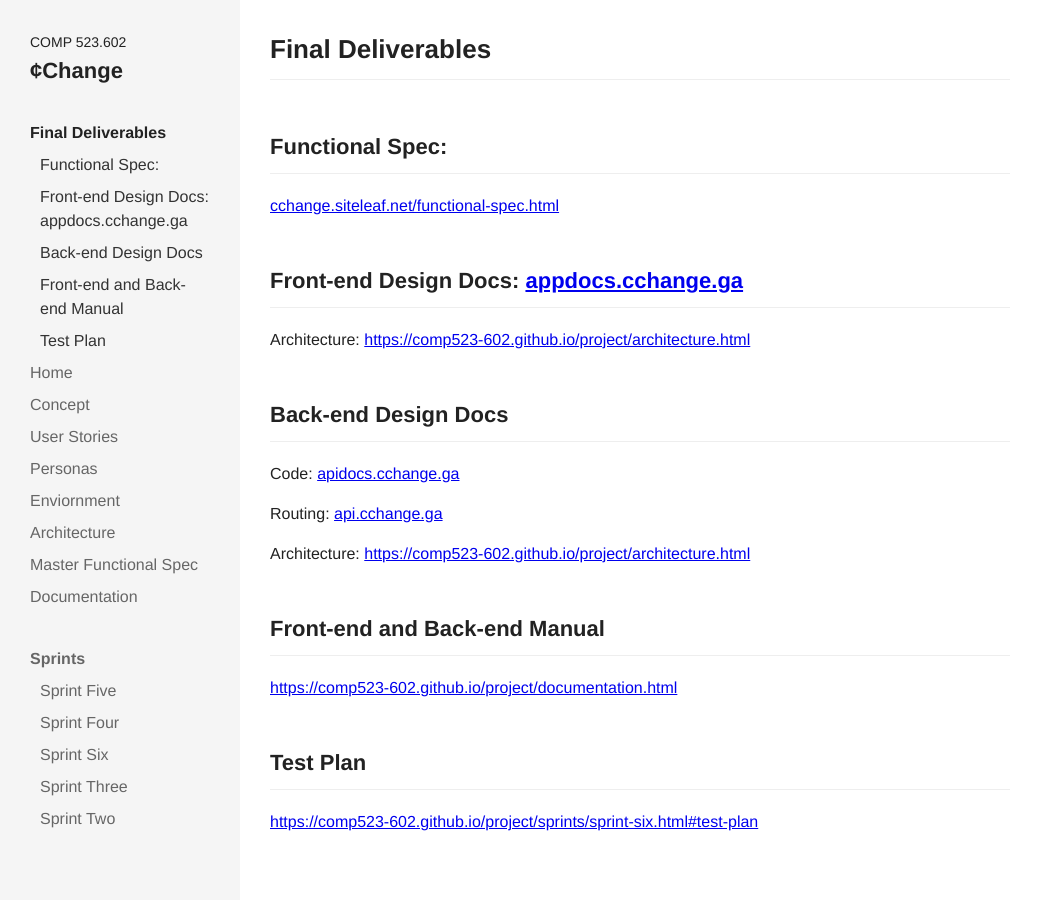
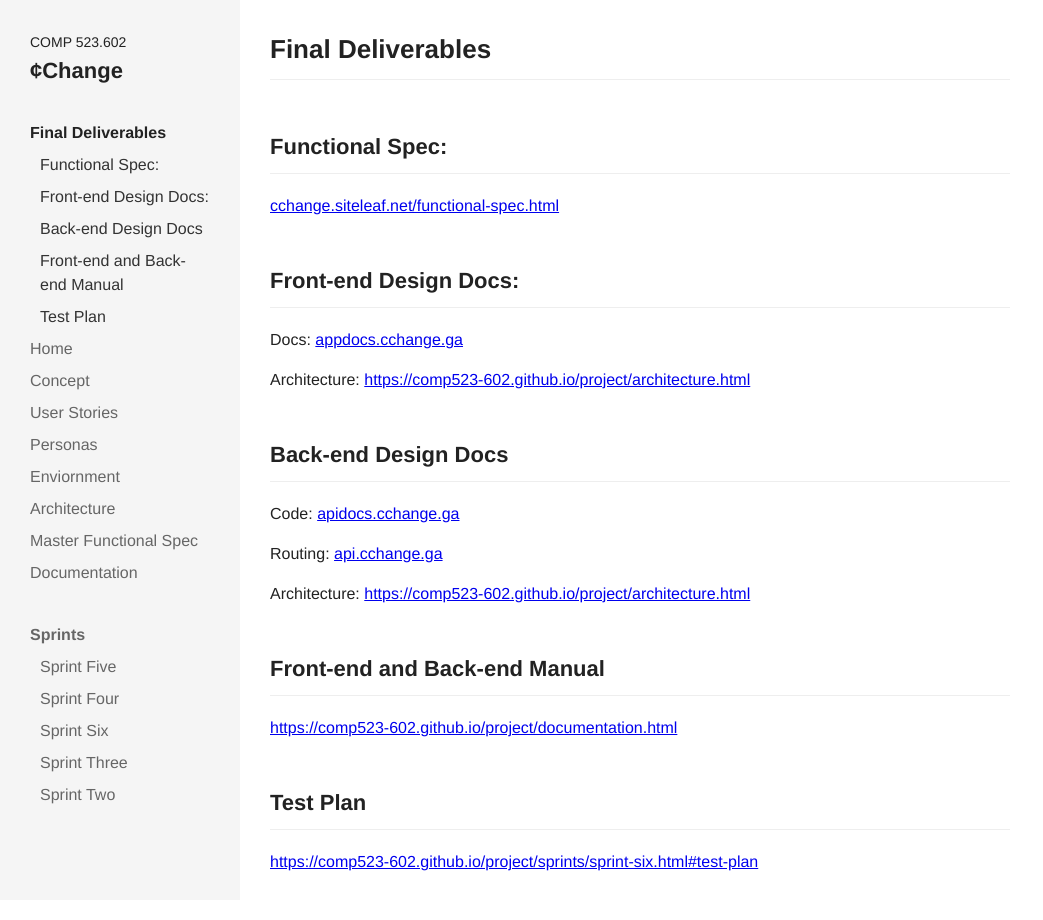
Before and after one commit to comp523-602/cchange-project, a Jekyll site: the page built from final-deliverables.markdown, in a window 1280 px wide. Shown: the whole page, without its empty margins (0-1043 px from the left). Built offline with Jekyll 4.4.1, drawn with Linux system fonts in a browser that asks for light colours; nearby versions of some CDN libraries; our own code applies the rules of GitHub Pages for plain Markdown files; some of the changed lines change nothing that is shown.

Commit message:
Updated Final Deliverables

```diff
--- a/final-deliverables.markdown
+++ b/final-deliverables.markdown
@@ -6,7 +6,8 @@ date: 2017-12-13 13:20:00 -05:00
 ## Functional Spec:
 [cchange.siteleaf.net/functional-spec.html](cchange.siteleaf.net/functional-spec.html)
 
-## Front-end Design Docs: [appdocs.cchange.ga](http://appdocs.cchange.ga)
+## Front-end Design Docs:
+Docs: [appdocs.cchange.ga](http://appdocs.cchange.ga)
 
 Architecture: [https://comp523-602.github.io/project/architecture.html](https://comp523-602.github.io/project/architecture.html)
 
```
